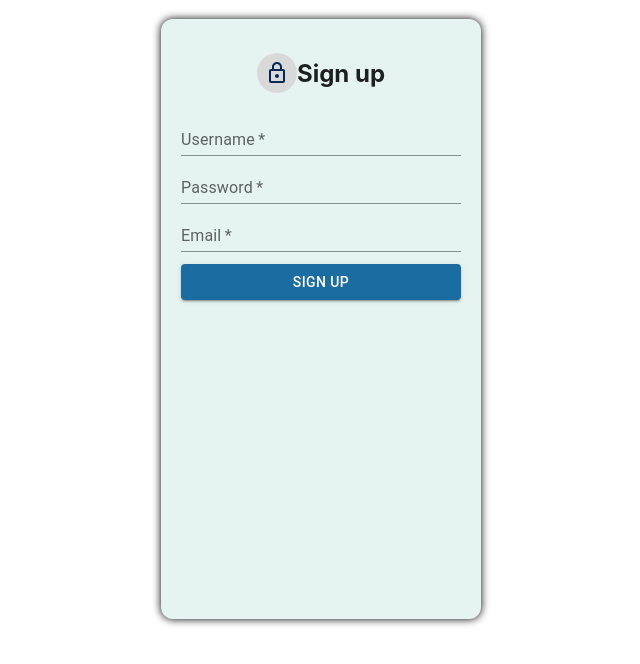
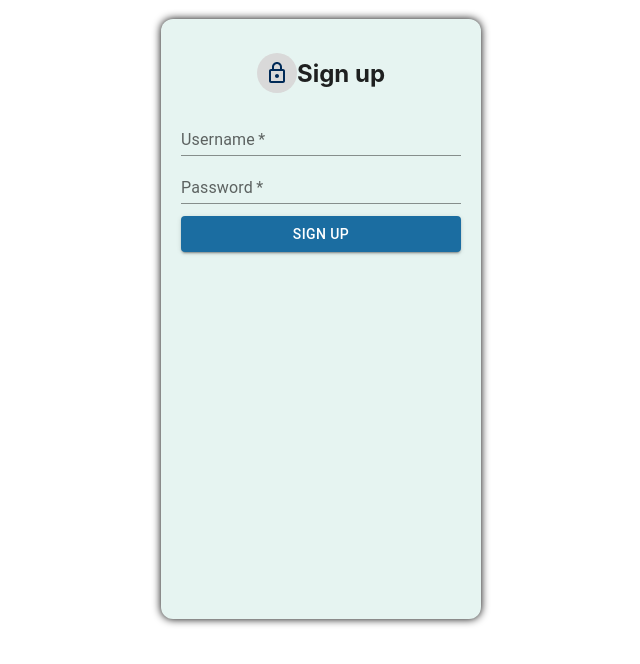
Before and after one commit to assassinki/frontend, a React (Create React App) app: page /signup in a window 1280 px wide. Shown: the top 664 px of the page, without its empty margins (319-959 px from the left). Built offline with nearby package versions, Linux system fonts and the light colour scheme.

Commit message:
frontend/signup

```diff
--- a/src/view/signup.tsx
+++ b/src/view/signup.tsx
@@ -65,6 +65,8 @@ const signup = () => {
             placeholder="Enter Your Username"
             fullWidth
             required
+            value={username}
+            onChange={(e) => setUsername(e.target.value)}
           />
           <TextField
             id="standard-basic"
@@ -74,14 +76,8 @@ const signup = () => {
             type="password"
             fullWidth
             required
-          />
-          <TextField
-            id="standard-basic"
-            label="Email"
-            variant="standard"
-            placeholder="Enter Your Email"
-            fullWidth
-            required
+            value={password}
+            onChange={(e) => setPassword(e.target.value)}
           />
 
           <Button
```
